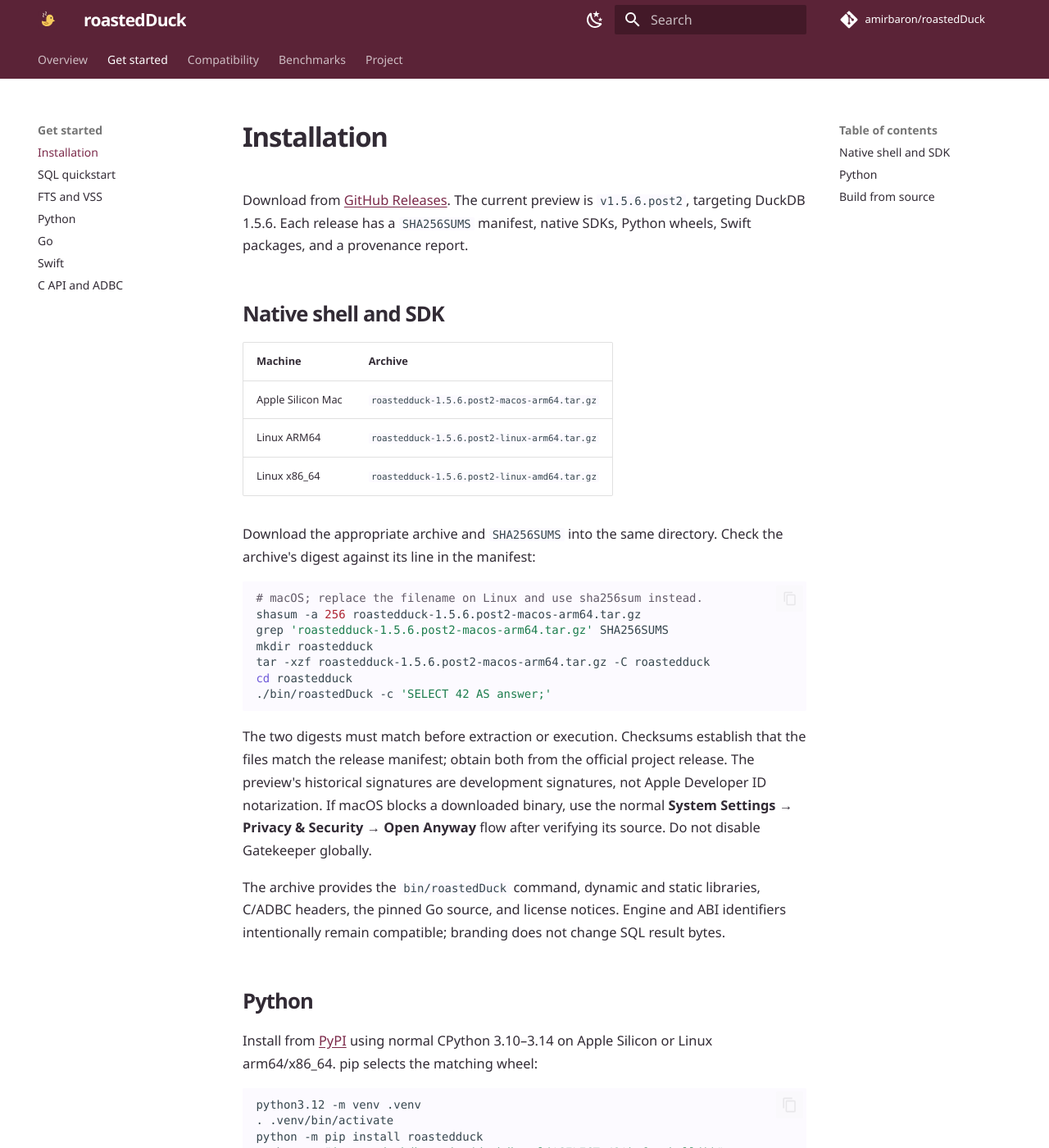
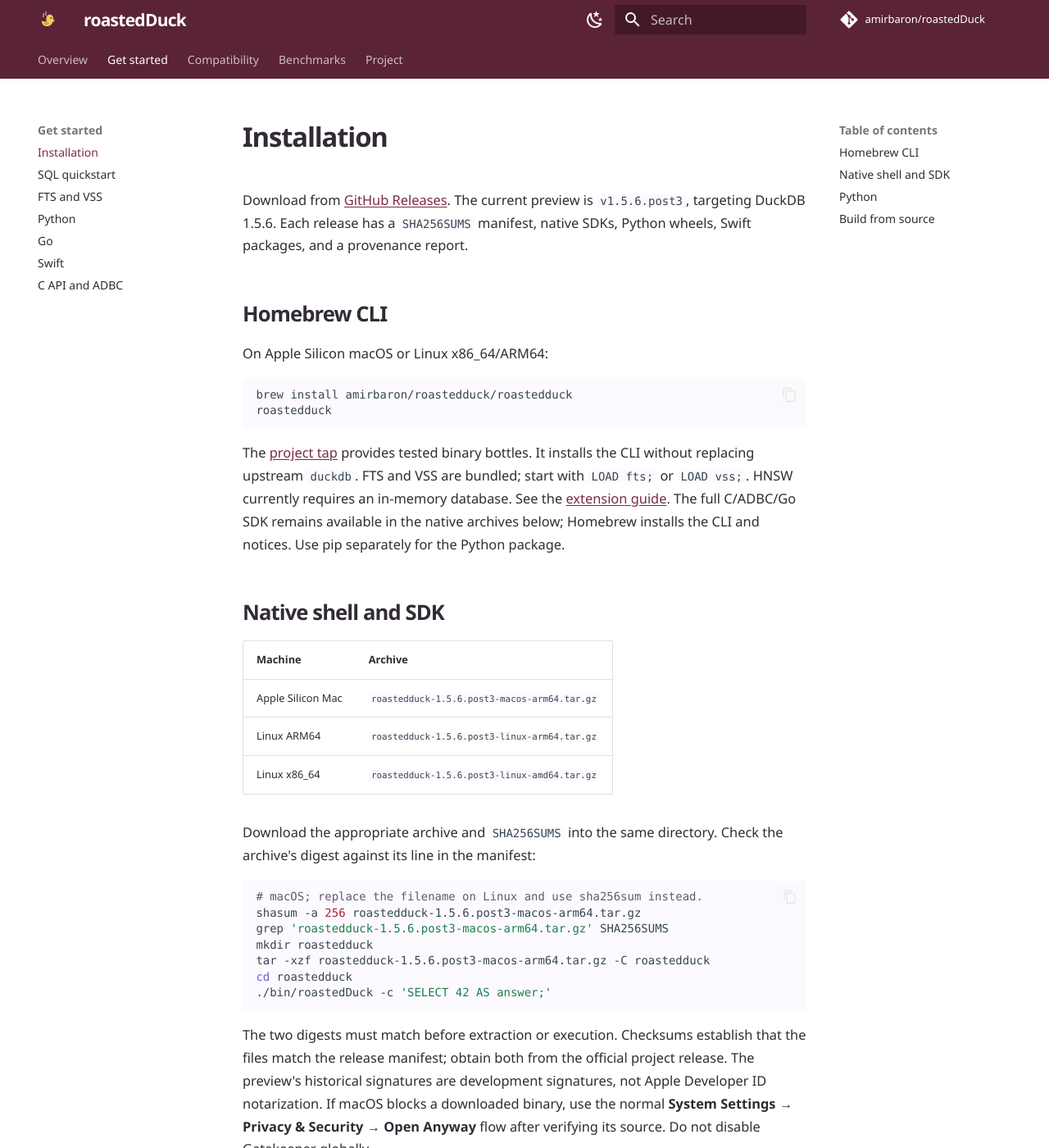
Before and after one commit to amirbaron/roastedDuck, an MkDocs documentation site: the page built from website/docs/install.md, in a window 1280 px wide and 1400 px high. Shown: the whole window at 82% size. Built offline with MkDocs 1.6.1 and Material for MkDocs 9.7.7, drawn with Linux system fonts in a browser that asks for light colours; comment, search, counter and statistics services are not loaded; some of the changed text lies outside the part shown.

Commit message:
Document verified post3 PyPI and Homebrew publication

````diff
--- a/website/docs/install.md
+++ b/website/docs/install.md
@@ -1,26 +1,42 @@
 # Installation
 
 Download from [GitHub Releases](https://github.com/amirbaron/roastedDuck/releases).
-The current preview is `v1.5.6.post2`, targeting DuckDB 1.5.6. Each release has a `SHA256SUMS` manifest,
+The current preview is `v1.5.6.post3`, targeting DuckDB 1.5.6. Each release has a `SHA256SUMS` manifest,
 native SDKs, Python wheels, Swift packages, and a provenance report.
+
+## Homebrew CLI
+
+On Apple Silicon macOS or Linux x86_64/ARM64:
+
+```sh
+brew install amirbaron/roastedduck/roastedduck
+roastedduck
+```
+
+The [project tap](https://github.com/amirbaron/homebrew-roastedduck) provides tested
+binary bottles. It installs the CLI without replacing upstream `duckdb`.
+FTS and VSS are bundled; start with `LOAD fts;` or `LOAD vss;`.
+HNSW currently requires an in-memory database. See the [extension guide](extensions.md).
+The full C/ADBC/Go SDK remains available in the native archives below; Homebrew
+installs the CLI and notices. Use pip separately for the Python package.
 
 ## Native shell and SDK
 
 | Machine | Archive |
 | --- | --- |
-| Apple Silicon Mac | `roastedduck-1.5.6.post2-macos-arm64.tar.gz` |
-| Linux ARM64 | `roastedduck-1.5.6.post2-linux-arm64.tar.gz` |
-| Linux x86_64 | `roastedduck-1.5.6.post2-linux-amd64.tar.gz` |
+| Apple Silicon Mac | `roastedduck-1.5.6.post3-macos-arm64.tar.gz` |
+| Linux ARM64 | `roastedduck-1.5.6.post3-linux-arm64.tar.gz` |
+| Linux x86_64 | `roastedduck-1.5.6.post3-linux-amd64.tar.gz` |
 
 Download the appropriate archive and `SHA256SUMS` into the same directory.
 Check the archive's digest against its line in the manifest:
 
 ```sh
 # macOS; replace the filename on Linux and use sha256sum instead.
-shasum -a 256 roastedduck-1.5.6.post2-macos-arm64.tar.gz
-grep 'roastedduck-1.5.6.post2-macos-arm64.tar.gz' SHA256SUMS
+shasum -a 256 roastedduck-1.5.6.post3-macos-arm64.tar.gz
+grep 'roastedduck-1.5.6.post3-macos-arm64.tar.gz' SHA256SUMS
 mkdir roastedduck
-tar -xzf roastedduck-1.5.6.post2-macos-arm64.tar.gz -C roastedduck
+tar -xzf roastedduck-1.5.6.post3-macos-arm64.tar.gz -C roastedduck
 cd roastedduck
 ./bin/roastedDuck -c 'SELECT 42 AS answer;'
 ```
@@ -54,7 +70,7 @@ and Intel Mac wheels are outside this preview.
 
 The distribution name is `roastedduck`; the import name is `duckdb`. Install
 in a fresh virtual environment and do not co-install the official `duckdb`
-package. To pin this release, use `python -m pip install roastedduck==1.5.6.post2`.
+package. To pin this release, use `python -m pip install roastedduck==1.5.6.post3`.
 The same wheels and the tested source archive are also available in GitHub Releases.
 
 ## Build from source
````
Also changed, not shown: README.md (+18 -5 lines), docs/handoff.md (+10 -0 lines), docs/release-post3-20261114.md (added, +83 -0 lines), python/README.md (+1 -1 lines), scripts/release/README.md (+5 -8 lines), website/docs/extensions.md (+5 -5 lines), website/docs/python.md (+4 -2 lines), website/docs/releases.md (+22 -0 lines), 2 other files.
